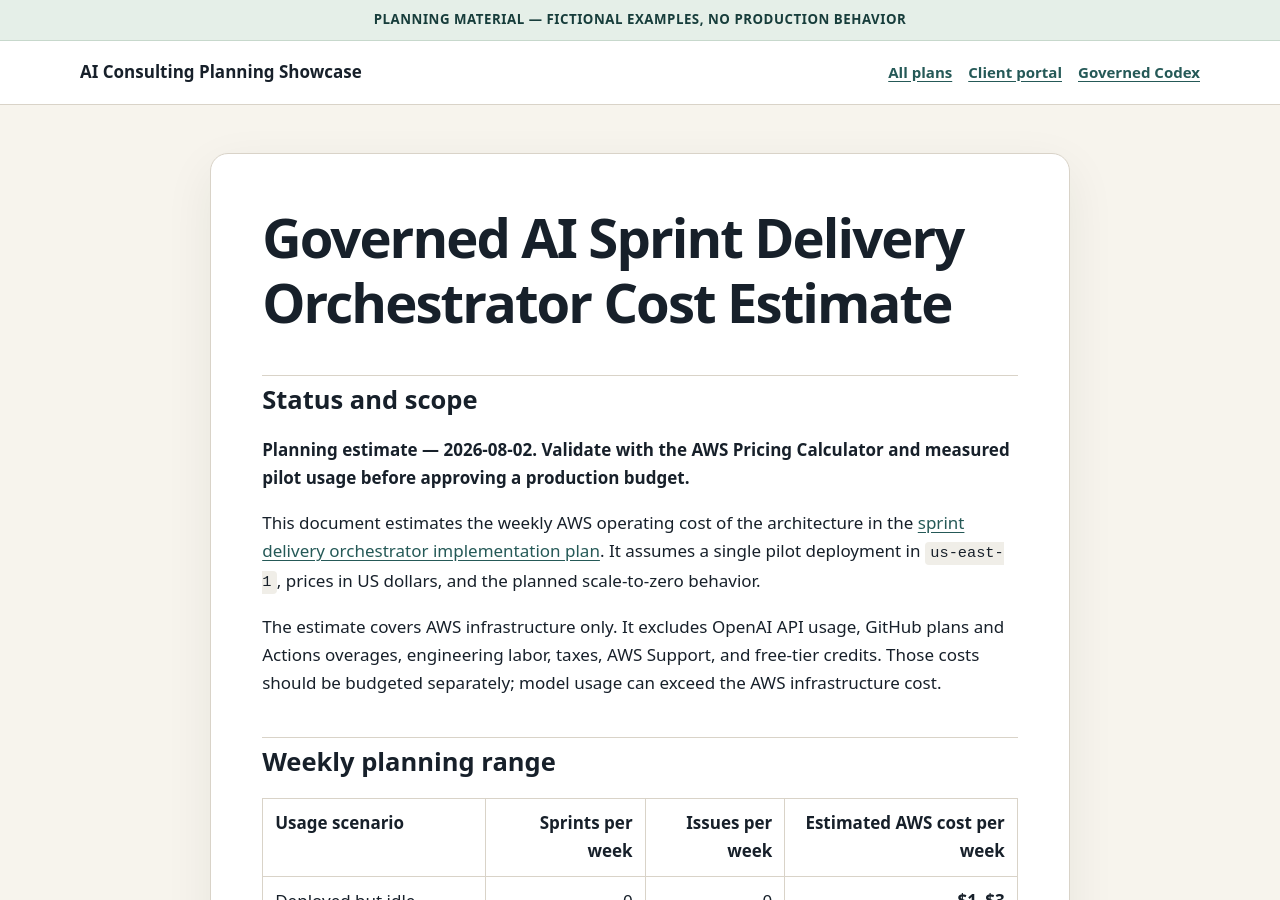
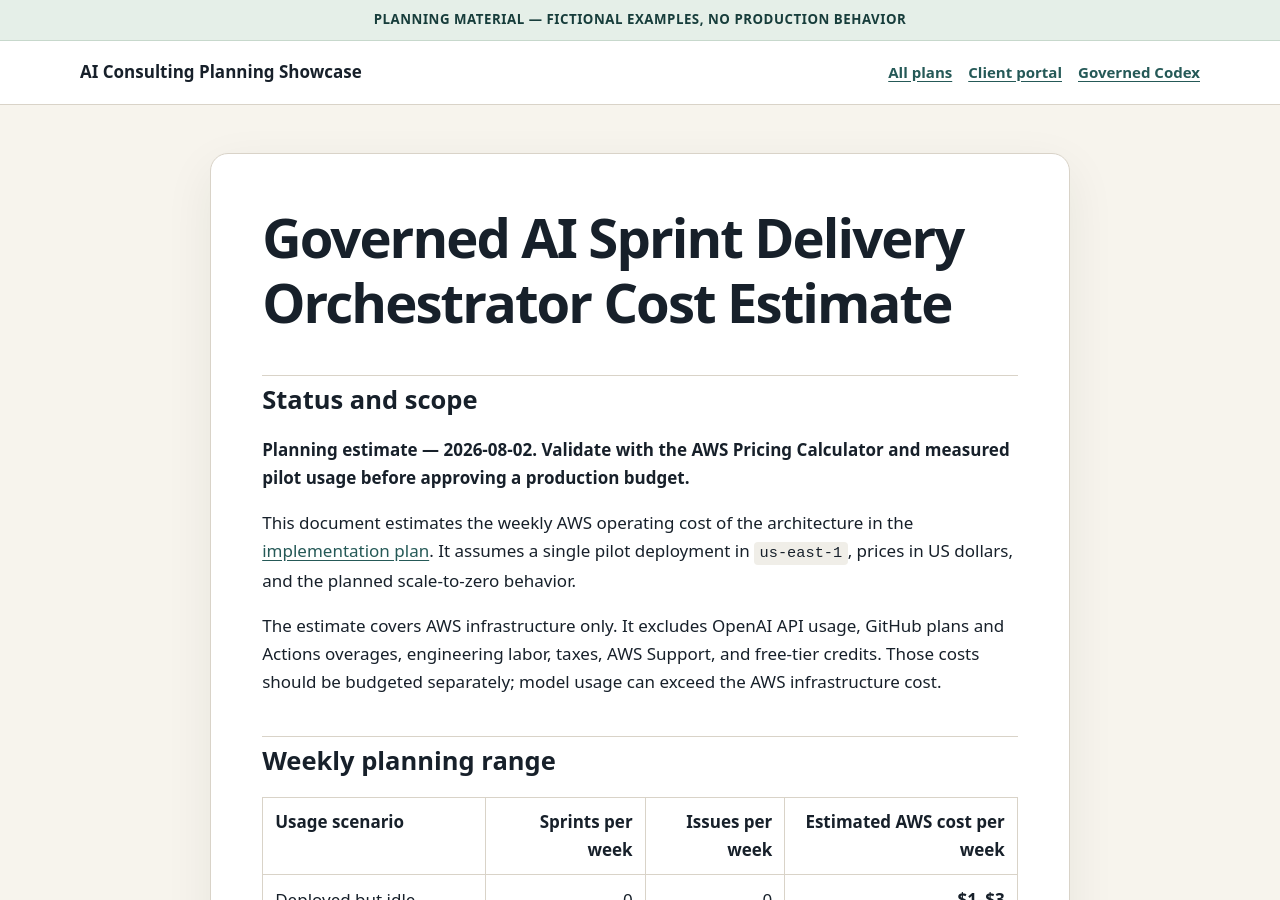
Before and after one commit to todd-brunia/ai-consulting-meta, a Jekyll site: the page built from plans/governed-codex-automation/sprint-delivery-orchestrator-cost-estimate.md, in a window 1280 px wide and 900 px high. Built offline with Jekyll 4.4.1, drawn with Linux system fonts in a browser that asks for light colours; our own code applies the rules of GitHub Pages for plain Markdown files.

Commit message:
Fix cost estimate Pages link

```diff
--- a/plans/governed-codex-automation/sprint-delivery-orchestrator-cost-estimate.md
+++ b/plans/governed-codex-automation/sprint-delivery-orchestrator-cost-estimate.md
@@ -6,10 +6,9 @@
 measured pilot usage before approving a production budget.**
 
 This document estimates the weekly AWS operating cost of the architecture in
-the [sprint delivery orchestrator implementation
-plan](./sprint-delivery-orchestrator-implementation-plan.md). It assumes a
-single pilot deployment in `us-east-1`, prices in US dollars, and the planned
-scale-to-zero behavior.
+the [implementation plan](./sprint-delivery-orchestrator-implementation-plan.md).
+It assumes a single pilot deployment in `us-east-1`, prices in US dollars, and
+the planned scale-to-zero behavior.
 
 The estimate covers AWS infrastructure only. It excludes OpenAI API usage,
 GitHub plans and Actions overages, engineering labor, taxes, AWS Support, and
```
